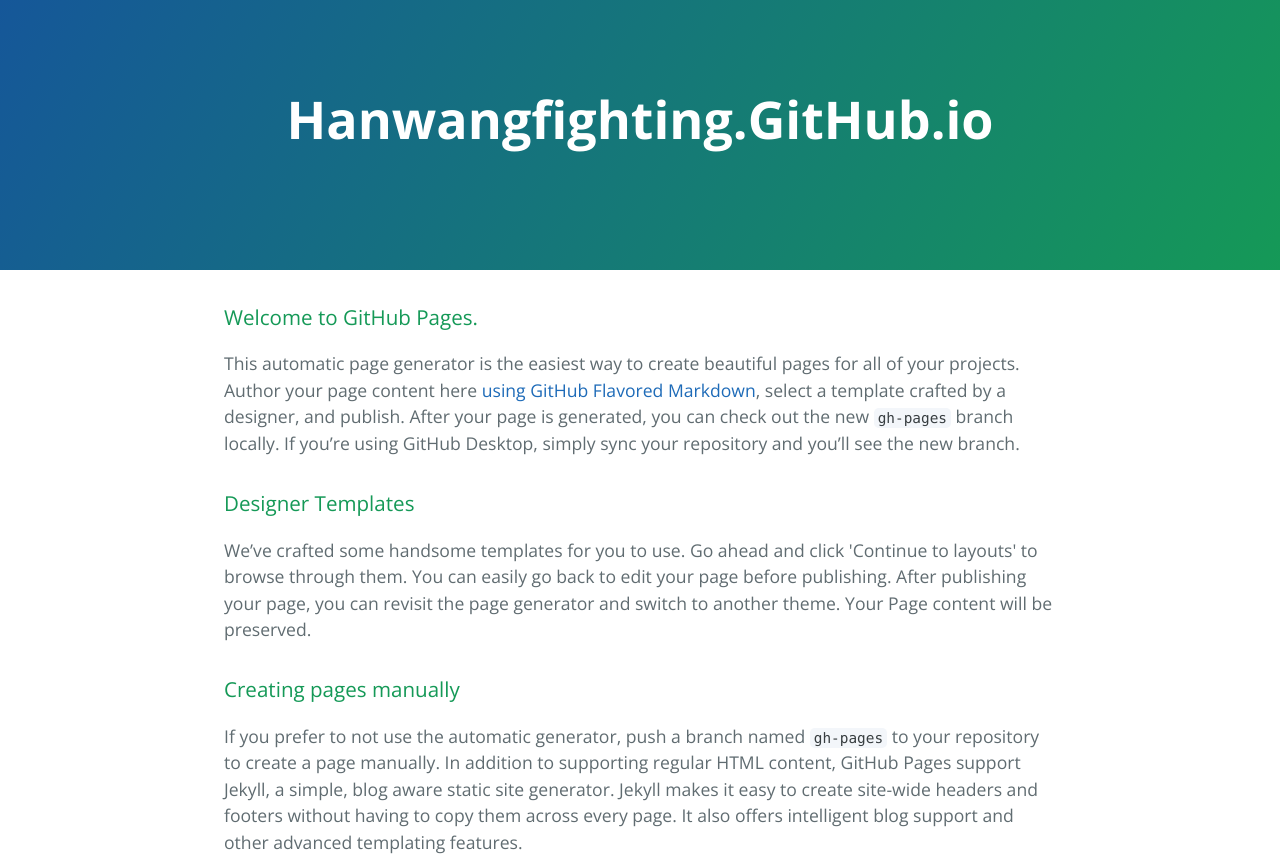
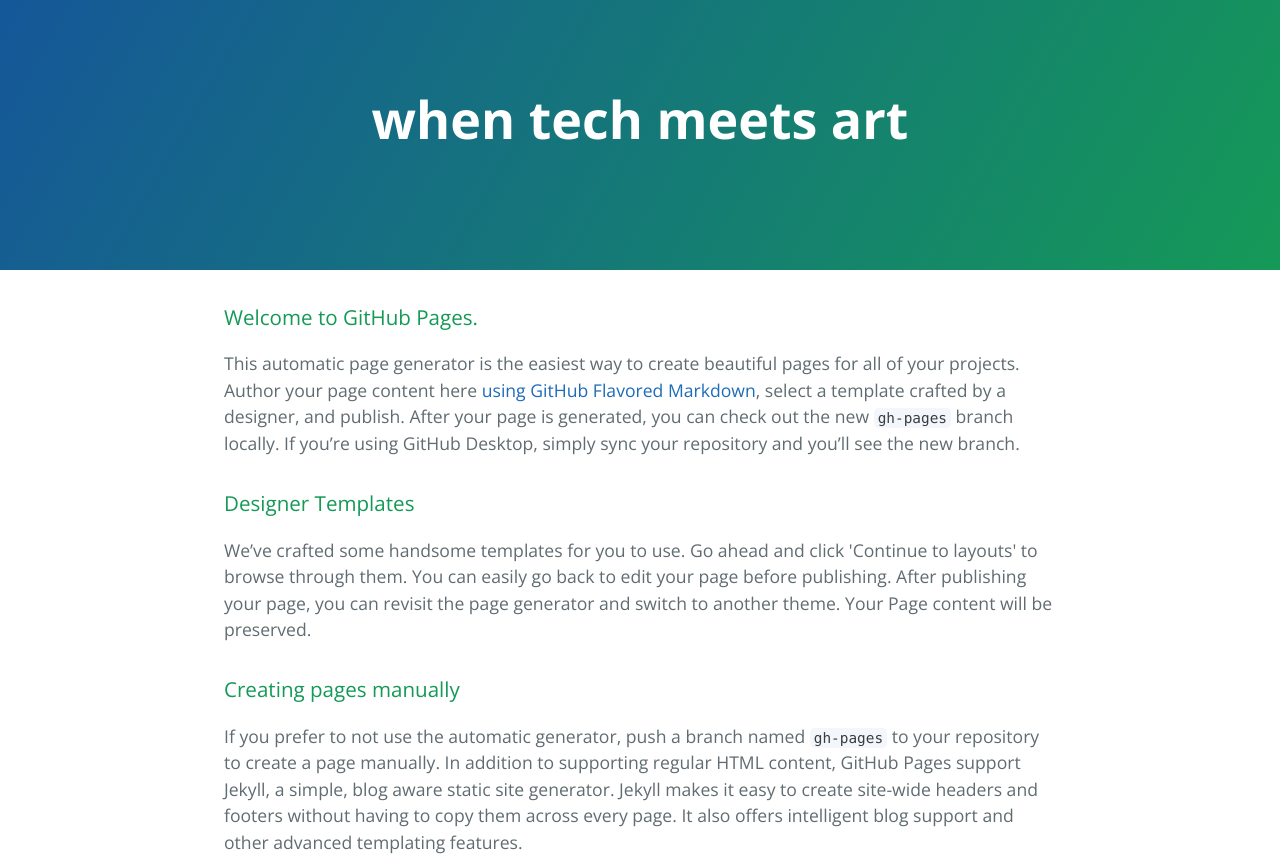
Before and after one commit to HanWangFighting/HanWangFighting.github.io, a plain HTML site: page index.html in a window 1280 px wide. Shown: the top 858 px of the page. Drawn offline with nearby package versions, Linux system fonts and the light colour scheme.

Commit message:
Update index.html

```diff
--- a/index.html
+++ b/index.html
@@ -11,7 +11,7 @@
   </head>
   <body>
     <section class="page-header">
-      <h1 class="project-name">Hanwangfighting.GitHub.io</h1>
+      <h1 class="project-name">when tech meets art</h1>
       <h2 class="project-tagline"></h2>
     </section>
 
```
